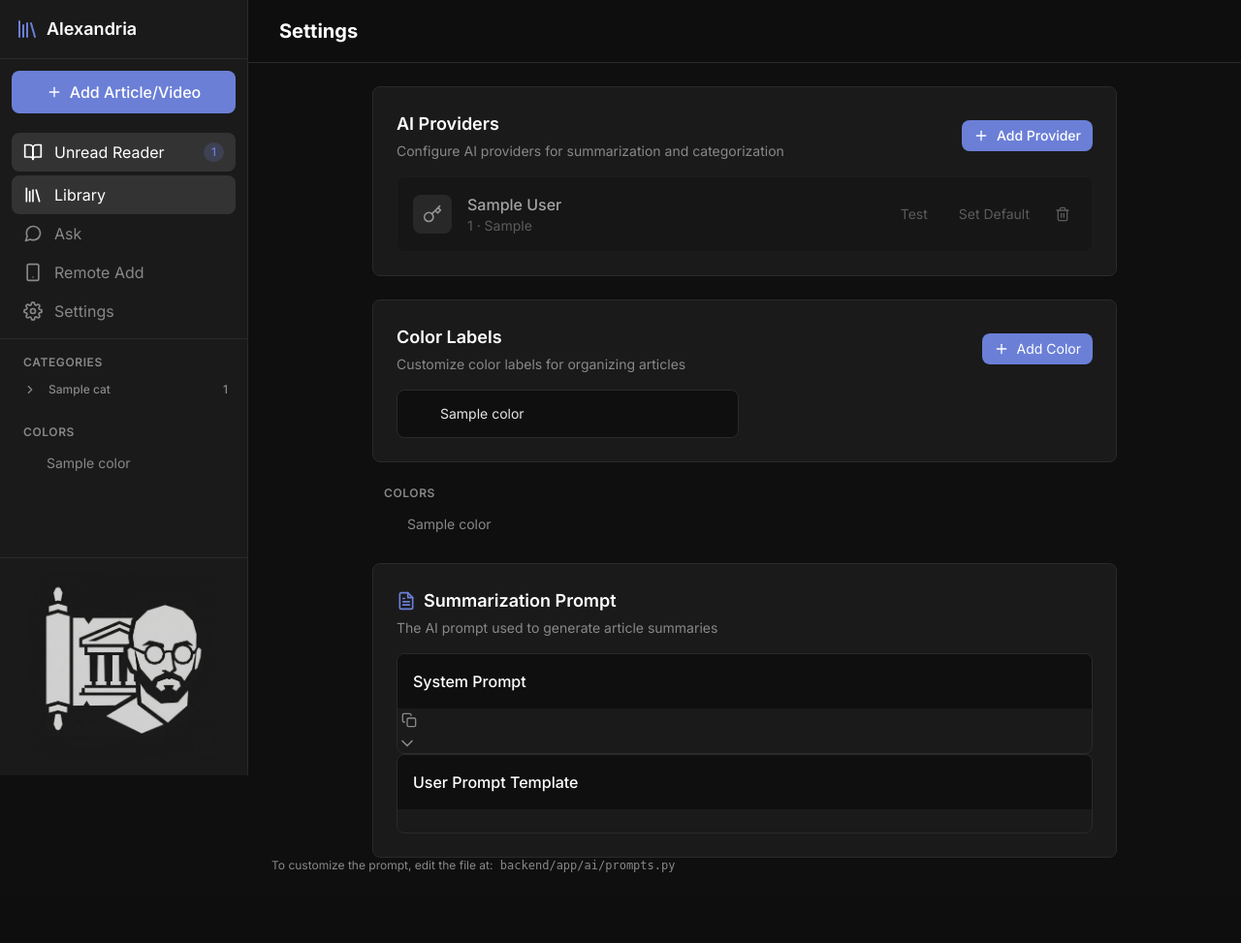
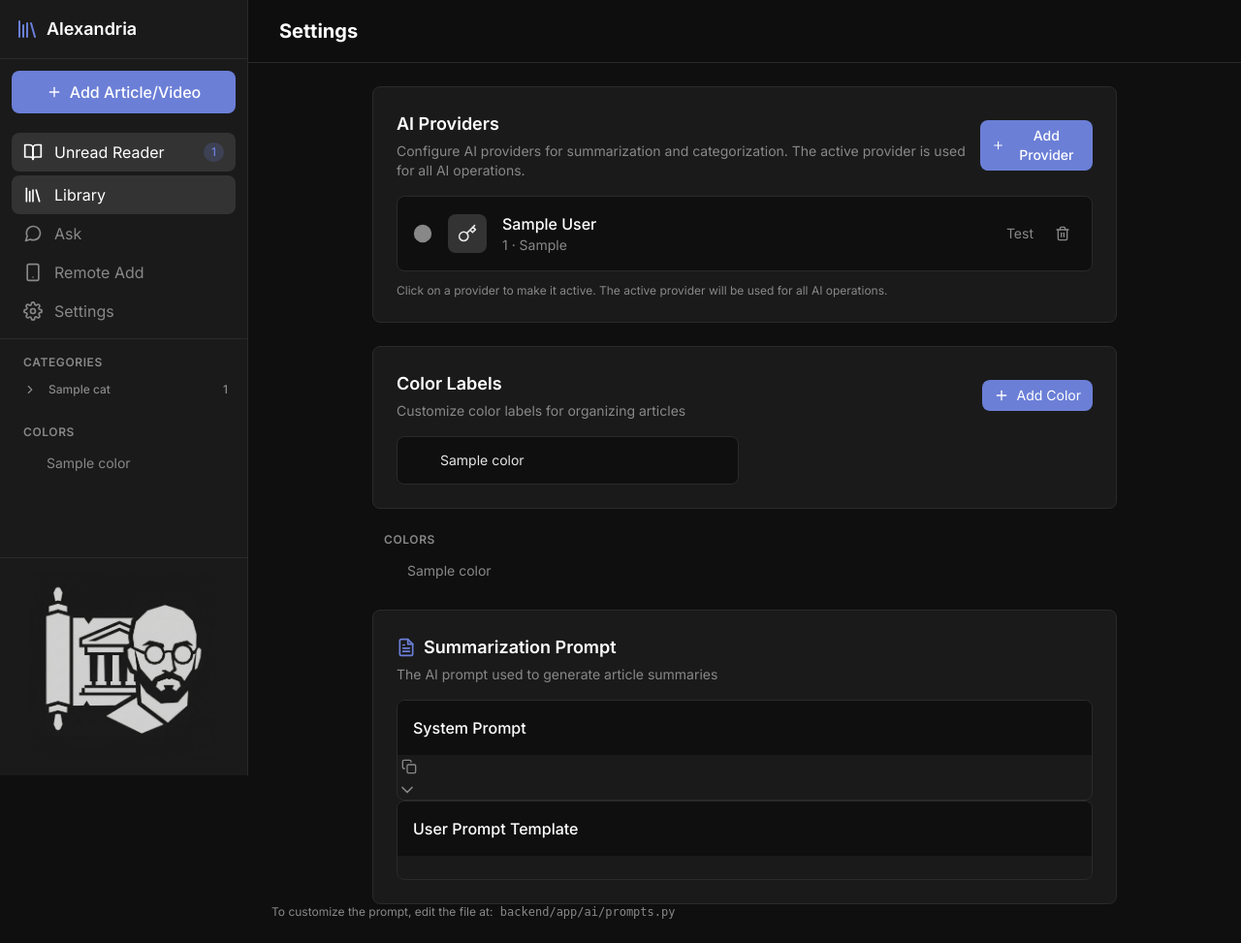
Before and after one commit to sebkrier/alexandria, a FastAPI app: template backend/templates/pages/settings.html in a window 1280 px wide. Shown: the whole page at 97% size. Before the commit the page ends 900 px from the top, so only its background shows below. Run offline with FastAPI, Linux system fonts and the light colour scheme; the template is opened without the code that fills it: most values are stand-ins (such as "Sample title", 1, 10 or a date in 2020); parts of the project's set-up code (start-up, migrations or seed data) failed here and were passed over; some libraries are stand-ins or nearby versions.

Commit message:
Fix: AI provider settings UI improvements
1. Display name now updates dynamically when changing provider
   - Shows "My Anthropic API", "My OpenAI API", etc. as default

2. Fixed "OpenAI" spelling (was "Openai" due to .title())
   - Added PROVIDER_DISPLAY_NAMES mapping for proper casing

3. Fixed model dropdown not showing options
   - Rewrote Alpine.js logic to use getModels() function
   - Removed nested template tags that weren't rendering

4. Renamed button from "Add Provider" to "Save Provider" for clarity
   - Added "Saving..." loading state

5. Improved provider list with click-to-activate UX
   - Entire card is now clickable to set as active
   - Visual indicator (check circle) shows active provider
   - "Active" badge on the selected provider
   - Helper text explaining the interaction

6. Added helpful links to get API keys for each provider

Co-Authored-By: Claude Opus 4.5 <noreply@anthropic.com>

```diff
--- a/backend/templates/partials/settings_providers.html
+++ b/backend/templates/partials/settings_providers.html
@@ -6,14 +6,14 @@
     - available_providers: dict of available providers with models
 #}
 
-{% from 'components/icons.html' import plus, key, star_filled, trash_2, loader_2, bot %}
+{% from 'components/icons.html' import plus, key, check_circle, trash_2, loader_2, bot, circle %}
 
 <section id="providers-section" class="bg-dark-surface border border-dark-border rounded-lg p-6">
     <div class="flex items-center justify-between mb-4">
         <div>
             <h2 class="text-lg font-semibold text-white">AI Providers</h2>
             <p class="text-sm text-dark-muted mt-1">
-                Configure AI providers for summarization and categorization
+                Configure AI providers for summarization and categorization. The active provider is used for all AI operations.
             </p>
         </div>
         <button
@@ -29,38 +29,55 @@
 
     <div id="providers-list">
         {% if providers and providers|length > 0 %}
-        <div class="space-y-3">
+        <div class="space-y-2">
             {% for provider in providers %}
             <div
                 id="provider-{{ provider.id }}"
-                class="flex items-center justify-between p-4 rounded-lg border
-                    {% if provider.is_active %}bg-dark-bg border-dark-border{% else %}bg-dark-bg/50 border-dark-border/50 opacity-60{% endif %}"
+                class="group flex items-center gap-4 p-4 rounded-lg border transition-all cursor-pointer
+                    {% if provider.is_default %}
+                        bg-article-blue/10 border-article-blue/50 ring-1 ring-article-blue/30
+                    {% else %}
+                        bg-dark-bg border-dark-border hover:border-dark-hover
+                    {% endif %}"
+                hx-post="/app/settings/providers/{{ provider.id }}/default"
+                hx-target="#providers-list"
+                hx-swap="innerHTML"
             >
-                <div class="flex items-center gap-4">
-                    <div class="w-10 h-10 rounded-lg flex items-center justify-center
+                {# Selection indicator #}
+                <div class="flex-shrink-0">
+                    {% if provider.is_default %}
+                        {{ check_circle('w-5 h-5 text-article-blue') }}
+                    {% else %}
+                        {{ circle('w-5 h-5 text-dark-muted group-hover:text-dark-text') }}
+                    {% endif %}
+                </div>
+
+                {# Provider icon #}
+                <div class="flex-shrink-0 w-10 h-10 rounded-lg flex items-center justify-center
                     {% if provider.provider_name == 'anthropic' %}bg-orange-500/20
                     {% elif provider.provider_name == 'openai' %}bg-green-500/20
                     {% elif provider.provider_name == 'google' %}bg-blue-500/20
                     {% else %}bg-dark-hover{% endif %}">
                     {{ key('w-5 h-5 text-dark-text') }}
                 </div>
-                    <div>
+
+                {# Provider info #}
+                <div class="flex-1 min-w-0">
                     <div class="flex items-center gap-2">
-                            <span class="font-medium text-white">{{ provider.display_name }}</span>
+                        <span class="font-medium text-white truncate">{{ provider.display_name }}</span>
                         {% if provider.is_default %}
-                            <span class="flex items-center gap-1 text-xs text-article-blue">
-                                {{ star_filled('w-3 h-3') }}
-                                Default
+                        <span class="flex-shrink-0 px-2 py-0.5 text-xs font-medium text-article-blue bg-article-blue/20 rounded">
+                            Active
                         </span>
                         {% endif %}
                     </div>
-                        <p class="text-sm text-dark-muted">
+                    <p class="text-sm text-dark-muted truncate">
                         {{ provider.model_id }} &middot; {{ provider.api_key_masked }}
                     </p>
                 </div>
-                </div>
 
-                <div class="flex items-center gap-2">
+                {# Actions #}
+                <div class="flex-shrink-0 flex items-center gap-1" onclick="event.stopPropagation()">
                     {# Test button #}
                     <button
                         hx-post="/app/settings/providers/{{ provider.id }}/test"
@@ -68,24 +85,13 @@
                         hx-swap="beforeend"
                         hx-indicator="#test-{{ provider.id }}"
                         class="px-3 py-1.5 text-sm text-dark-muted hover:text-white rounded-lg hover:bg-dark-hover transition-colors"
+                        title="Test connection"
                     >
                         <span class="htmx-indicator" id="test-{{ provider.id }}">
                             {{ loader_2('w-4 h-4 animate-spin') }}
                         </span>
                         <span class="htmx-hide-indicator">Test</span>
                     </button>
-
-                    {# Set as default button (if not already default) #}
-                    {% if not provider.is_default %}
-                    <button
-                        hx-post="/app/settings/providers/{{ provider.id }}/default"
-                        hx-target="#providers-list"
-                        hx-swap="innerHTML"
-                        class="px-3 py-1.5 text-sm text-dark-muted hover:text-white rounded-lg hover:bg-dark-hover transition-colors"
-                    >
-                        Set Default
-                    </button>
-                    {% endif %}
 
                     {# Delete button #}
                     <button
@@ -94,6 +100,7 @@
                         hx-swap="outerHTML"
                         hx-confirm="Are you sure you want to delete this provider?"
                         class="p-1.5 text-dark-muted hover:text-article-red rounded-lg hover:bg-dark-hover transition-colors"
+                        title="Delete provider"
                     >
                         {{ trash_2('w-4 h-4') }}
                     </button>
@@ -101,11 +108,15 @@
             </div>
             {% endfor %}
         </div>
+
+        <p class="mt-3 text-xs text-dark-muted">
+            Click on a provider to make it active. The active provider will be used for all AI operations.
+        </p>
         {% else %}
         <div class="py-8 text-center text-dark-muted">
             {{ bot('w-12 h-12 mx-auto mb-3 opacity-50') }}
             <p>No AI providers configured</p>
-            <p class="text-sm mt-1">Add a provider to enable AI features</p>
+            <p class="text-sm mt-1">Add a provider to enable AI-powered summaries and categorization</p>
         </div>
         {% endif %}
     </div>
```
Also changed, not shown: backend/app/ai/factory.py (+9 -1 lines), backend/templates/modals/add_provider.html (+35 -14 lines), backend/templates/partials/settings_providers_list.html (+38 -27 lines). Lines whose indentation alone changed are shown as unchanged.
